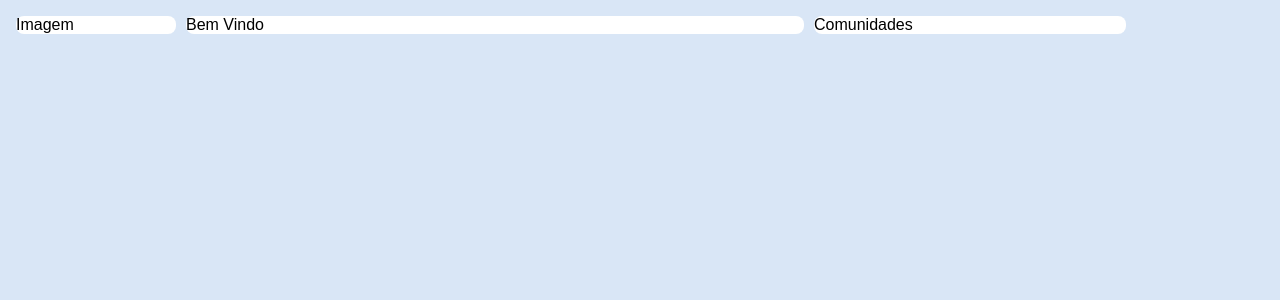
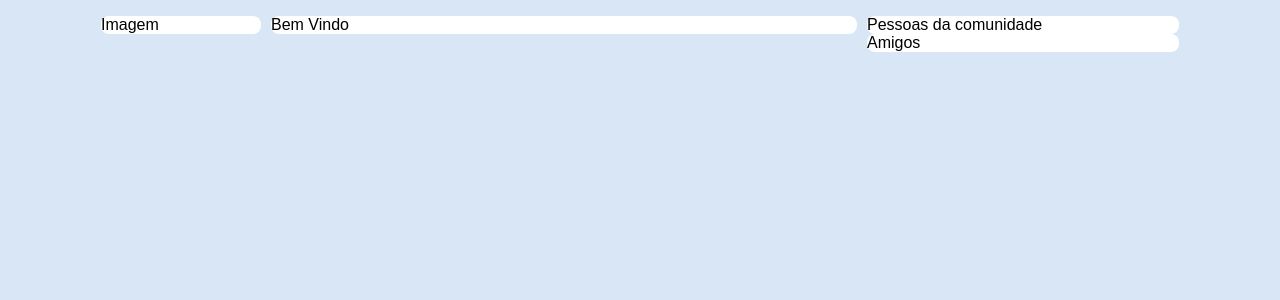
Before and after one commit to PedroBarbosaSw/alurakut, a Next.js app: page / in a window 1280 px wide. Shown: the top 300 px of the page. Built offline with nearby package versions, Linux system fonts and the light colour scheme.

Commit message:
better css

```diff
--- a/pages/index.js
+++ b/pages/index.js
@@ -11,28 +11,48 @@ const Box = styled.div`
 `;
 
 const MainGrid = styled.main`
+   width: 100%;
+   margin-left: auto;
+   margin-right: auto;
+   max-width: 500px;
    display: grid;
    grid-gap: 10px;
    padding: 16px;
-
+   .profileArea {
+      display: none;
+      @media(min-width: 860px){
+         display: block;
+      }
+   }
    @media(min-width: 860px){
+      max-width: 1110px;
+      display: grid;
       grid-template-areas: "profileArea welcomeArea profileRelationsArea";
-      grid-template-columns: 160px 618px 312px;
+      grid-template-columns: 160px 1fr 312px;
    }
 `;
 
 export default function Home() {
    return (
       <MainGrid>
-         <Box style={{ gridArea: 'profileArea' }}>
-            Imagem
-         </Box>
-         <Box style={{ gridArea: 'welcomeArea' }}>
-            Bem Vindo
-         </Box>
-         <Box style={{ gridArea: 'profileRelationsArea' }}>
-            Comunidades
-         </Box>
+         <div style={{ gridArea: 'profileArea' }}>
+            <Box >
+               Imagem
+            </Box>
+         </div>
+         <div style={{ gridArea: 'welcomeArea' }}>
+            <Box>
+               Bem Vindo
+            </Box>
+         </div >
+         <div style={{ gridArea: 'profileRelationsArea' }}>
+            <Box >
+               Pessoas da comunidade
+            </Box>
+            <Box >
+               Amigos
+            </Box>
+         </div>
       </MainGrid>
    )
 }
```
